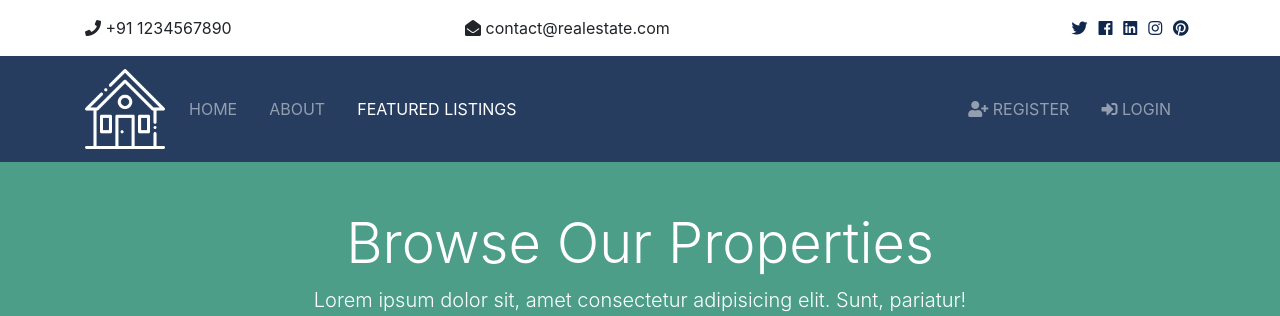
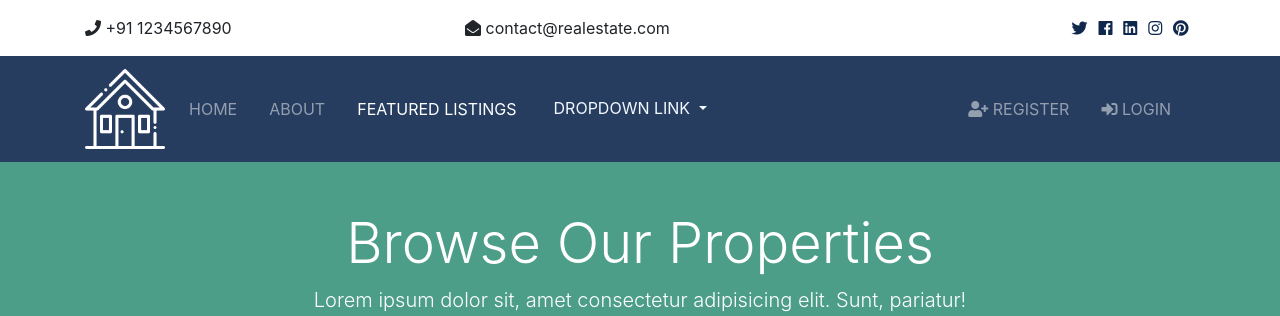
Before and after one commit to 786raees/django-real-state, a Django app: page /listings/ in a window 1280 px wide. Shown: the top 316 px of the page. Run offline with Django 3.2, Linux system fonts and the light colour scheme; data that the repository does not hold is empty; some libraries are stand-ins or nearby versions.

Commit message:
add small other changes

```diff
--- a/templates/listings/listing.html
+++ b/templates/listings/listing.html
@@ -116,7 +116,7 @@
               <ul class="list-group list-group-flush">
                 <li class="list-group-item text-secondary">
                   <i class="fas fa-money-bill-alt"></i> Asking Price:
-                  <span class="float-right">${{ listing.price | intcomma }}</span>
+                  <span class="float-right">PKR{{ listing.price | intcomma }}</span>
                 </li>
                 <li class="list-group-item text-secondary">
                   <i class="fas fa-bed"></i> Bedrooms:
--- a/templates/listings/listings.html
+++ b/templates/listings/listings.html
@@ -109,7 +109,7 @@
                   {% endif %}
                 <div class="card-img-overlay">
                   <h2>
-                    <span class="badge badge-secondary text-white">${{ listing.price | intcomma }}</span>
+                    <span class="badge badge-secondary text-white">PKR{{ listing.price | intcomma }}</span>
                   </h2>
                 </div>
                 <div class="card-body">
--- a/templates/listings/search.html
+++ b/templates/listings/search.html
@@ -100,7 +100,7 @@
                 <img class="card-img-top" src="{{ listing.photo_main.url }}" alt="">
                 <div class="card-img-overlay">
                   <h2>
-                    <span class="badge badge-secondary text-white">${{ listing.price | intcomma }}</span>
+                    <span class="badge badge-secondary text-white">PKR{{ listing.price | intcomma }}</span>
                   </h2>
                 </div>
                 <div class="card-body">
--- a/templates/listings/society.html
+++ b/templates/listings/society.html
@@ -42,7 +42,7 @@
                 <img class="card-img-top" src="{{ listing.photo_main.url }}" alt="">
                 <div class="card-img-overlay">
                   <h2>
-                    <span class="badge badge-secondary text-white">${{ listing.price | intcomma }}</span>
+                    <span class="badge badge-secondary text-white">PKR{{ listing.price | intcomma }}</span>
                   </h2>
                 </div>
                 <div class="card-body">
--- a/templates/partials/_navbar.html
+++ b/templates/partials/_navbar.html
@@ -37,6 +37,16 @@
           >
             <a class="nav-link" href="{% url 'listings' %}">Featured Listings</a>
           </li>
+           <div class="dropdown">
+          <a class="btn dropdown-toggle" style="color: aliceblue;" href="#" role="button" id="dropdownMenuLink" data-toggle="dropdown" aria-haspopup="true" aria-expanded="false">
+            Dropdown link
+          </a>
+          <div class="dropdown-menu" aria-labelledby="dropdownMenuLink">
+            <a class="dropdown-item" href="#">Action</a>
+            <a class="dropdown-item" href="#">Another action</a>
+            <a class="dropdown-item" href="#">Something else here</a>
+          </div>
+        </div>
         </ul>
 
         <ul class="navbar-nav ml-auto">
@@ -86,5 +96,6 @@
           {% endif %}
         </ul>
       </div>
+
     </div>
   </nav>
```
